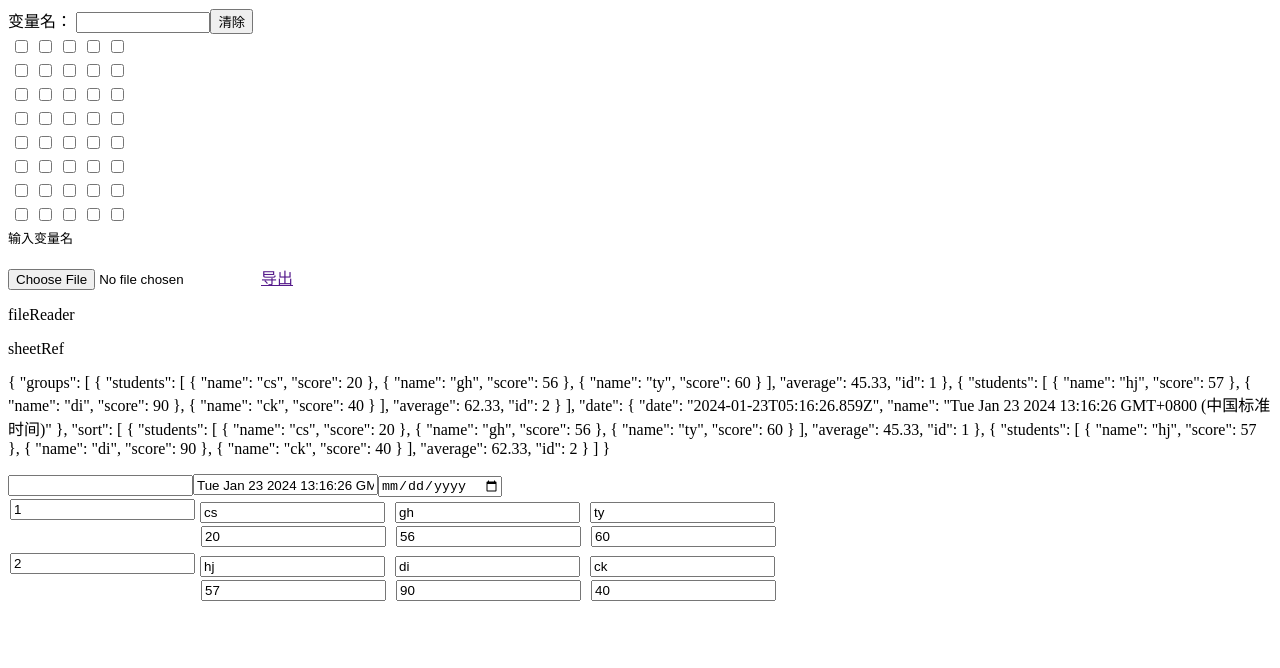
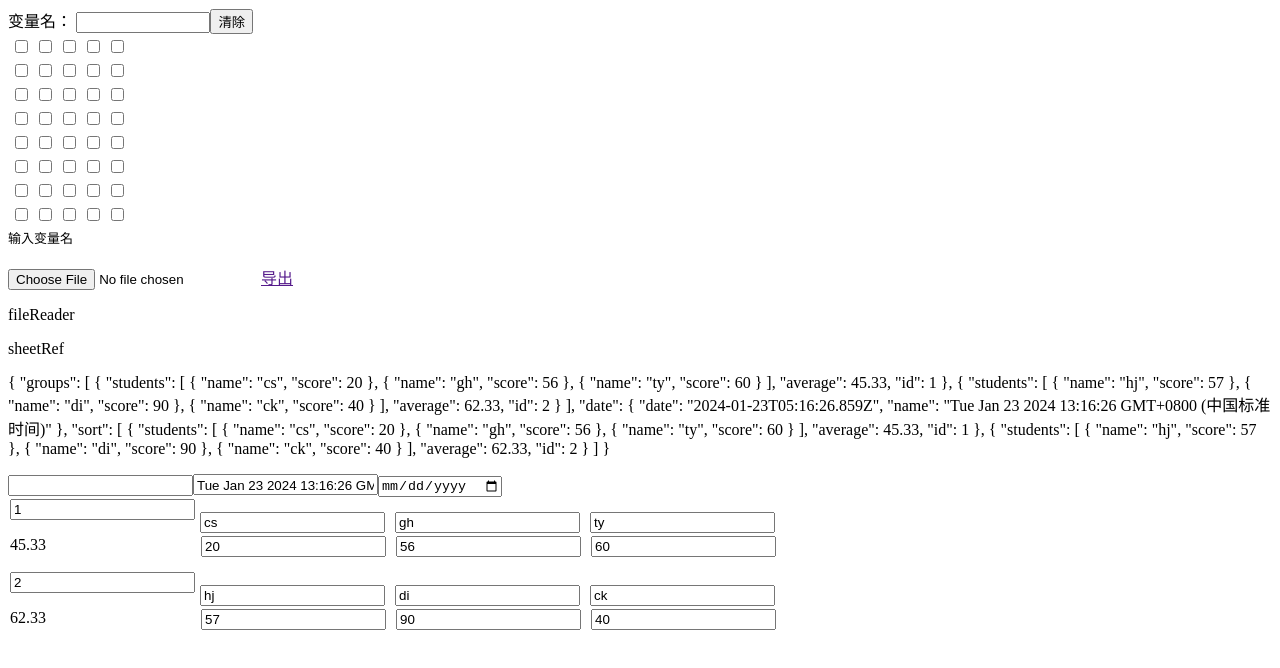
Before and after one commit to cxey-low/vuelearning, a Vue app: page / in a window 1280 px wide. Shown: the top 668 px of the page. Built offline with nearby package versions, Linux system fonts and the light colour scheme.

Commit message:
finish output file

```diff
--- a/src/components/StudentScoreSheet/StudentScoreSheet.vue
+++ b/src/components/StudentScoreSheet/StudentScoreSheet.vue
@@ -1,7 +1,7 @@
 <script setup lang="ts">
 
 import { ref, type Ref, computed } from 'vue'
-import { Group, Student, ExamDate, Sheet, SheetResult, SheetResultNumber, DEFAULT_SHEET } from './classes'
+import { Group, Student, ExamDate, Sheet, SheetResult, SheetResultNumber, DEFAULT_SHEET, DEFAULT_LINE } from './classes'
 import _ from 'underscore'
 import { parse, type ParseResult } from 'papaparse'
 
@@ -12,10 +12,14 @@ const downloadName = ref('')
 const csvstring = ref('')
 const sheet = ref(DEFAULT_SHEET)
 const sheetRef = computed(() => {
+    sheet.value.groups?.forEach((g) => {
+        g.setAverage()
+    })
+    sheet.value.setSort()
     return sheet
 })
 
-let date:ExamDate = DEFAULT_SHEET.date
+let date: ExamDate = DEFAULT_SHEET.date
 let date_ref = ref(date)
 
 const filePapaReader = (f: File | undefined) => {
@@ -52,7 +56,7 @@ const filePapaReader = (f: File | undefined) => {
         },
         header: true
     })
-
+    fileOutput()
 }
 
 
@@ -64,11 +68,25 @@ const fileReader = () => {
 }
 
 
-const fileOutput = (event: Event): void => {
+const fileOutput = (): void => {
 
-    let file = new Blob([`1,2,3,4`], { type: 'text/csv' })
+    let sheet_file: string[] = [DEFAULT_LINE]
+
+    sheet.value.groups?.forEach(g => {
+        let line: string[] = []
+        g.students.forEach(s => {
+            line.push(`${s.name},${s.score},${g.id},${g.average}\n`)
+        })
+        sheet_file = sheet_file.concat(line)
+    })
+    console.log("🚀 ~ fileOutput ~ sheet_file:", sheet_file)
+
+
+
+
+    let file = new Blob(sheet_file, { type: 'text/csv' })
     downloadFile.value = window.URL.createObjectURL(file)
-    downloadName.value = 'output.csv'
+    downloadName.value = `${sheet.value.date?.name}`
 
 }
 
@@ -91,15 +109,16 @@ const fileOutput = (event: Event): void => {
                 <label class="form-label">
 
                     <input type="text" class="form-control" v-model="csvstring">
-                    <input type="text" class="form-control" v-model="date_ref.name">
-                    <input type="date" class="form-control" v-model="date_ref.date">
+                    <input type="text" class="form-control" v-model="sheetRef.value.date.name">
+                    <input type="date" class="form-control" v-model="sheetRef.value.date.date">
                 </label>
                 <table class="table table-bordered text-center mx-auto">
                     <tbody>
-                        <tr v-for="student_group of sheetRef.value.groups" :key="student_group.id">
+                        <tr v-for="student_group of sheetRef.value.sort" :key="student_group.id">
                             <label class="form-label">
                                 <input type="number" class="form-control" v-model.number="student_group.id">
                             </label>
+                            <p>{{ student_group.average }}</p>
                             <td v-for="student of student_group.students" :key="student.name">
                         <tr>
                             <label class="form-label">
--- a/src/components/StudentScoreSheet/classes.ts
+++ b/src/components/StudentScoreSheet/classes.ts
@@ -75,11 +75,24 @@ export class StudentList {
     })
     return this
   }
+
 }
+
+export const DEFAULT_LINE = 'name,score,group,groupscore\n'
+
 export class Sheet {
   groups: Group[] | null
   date: ExamDate | null
   sort: Group[] | null
+
+  setSort(){
+    this.sort = this.groups
+      ? this.groups.sort((x, y) => {
+          return Number(!(x.average - y.average))
+        })
+      : null
+      return this
+  }
 
   constructor(groups: Group[] | null, date: ExamDate | null) {
     this.groups = groups
@@ -92,6 +105,8 @@ export class Sheet {
         })
       : null
   }
+
+
 }
 
 export class SheetResult {
```
